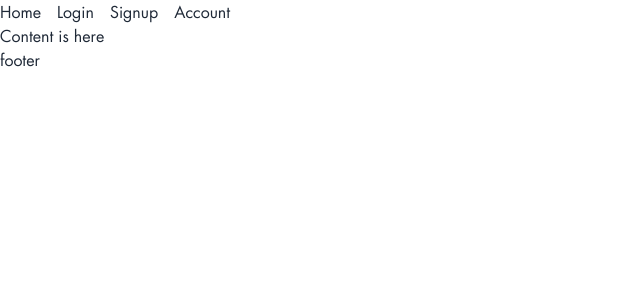
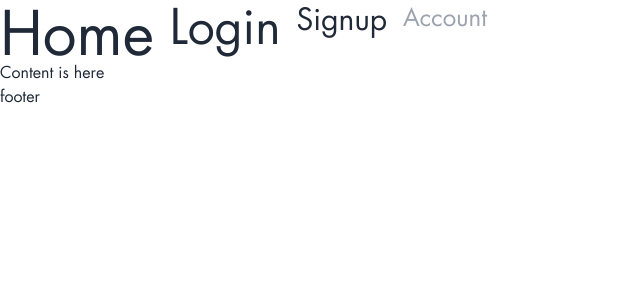
Before and after one commit to QuyenNguyen230698/Nhom6_BC71_BaiTap_E-Learning_Buoi48, a React (Vite) app: page / in a window 1280 px wide. Shown: the top 300 px of the page, without its empty margins (0-640 px from the left). Built offline with nearby package versions, Linux system fonts and the light colour scheme.

Commit message:
create class index.css

```diff
--- a/src/components/Header.jsx
+++ b/src/components/Header.jsx
@@ -3,11 +3,11 @@ import { NavLink } from 'react-router-dom';
 
 export default function Header() {
   return (
-    <div className='flex flex-row gap-4 w-full'>
-      <div><button><NavLink to="/">Home</NavLink></button></div>
-      <div><button><NavLink to="/login">Login</NavLink></button></div>
-      <div><button><NavLink to="/signup">Signup</NavLink></button></div>
-      <div><button><NavLink to="/account">Account</NavLink></button></div>
-    </div>
+    <header className='flex flex-row gap-4 w-full'>
+      <div className='textBanner'><button><NavLink to="/">Home</NavLink></button></div>
+      <div className='textSubBanner'><button><NavLink to="/login">Login</NavLink></button></div>
+      <div className='textTitle'><button><NavLink to="/signup">Signup</NavLink></button></div>
+      <div className='textSubTitle'><button><NavLink to="/account">Account</NavLink></button></div>
+    </header>
   )
 }
--- a/src/index.css
+++ b/src/index.css
@@ -2,6 +2,12 @@
 @tailwind components;
 @tailwind utilities;
 
+* {
+  scrollbar-width: thin; /* Sử dụng từ khóa thin để làm thanh cuộn mỏng hơn */
+}
+:root {
+  --vh: 100%;
+}
 @font-face {
   font-family: 'SFUFutura';
   src: url('./public/font/SFUFuturaBook.ttf') format('truetype');
@@ -10,3 +16,18 @@
 body {
     font-family: 'SFUFutura', sans-serif;
   }
+
+.textBanner { @apply text-4xl md:text-5xl lg:text-6xl; }
+.textSubBanner { @apply text-3xl md:text-4xl lg:text-5xl; }
+.textTitle { @apply text-lg md:text-xl lg:text-3xl; }
+.textSubTitle { @apply text-lg md:text-xl lg:text-2xl text-gray-400; }
+.textCardTitle { @apply text-lg lg:text-xl; }
+.textCardItemTitle { @apply text-lg lg:text-xl; }
+.textCollectionItemTitle { @apply font-medium text-xl lg:text-2xl; }
+.textCollectionItemDescription { @apply text-base text-gray-500; }
+.textCardItemSubTitle { @apply text-sm lg:text-base text-gray-400; }
+.textTitleImage { @apply text-base md:text-lg lg:text-xl; }
+
+.bg-black-gray {
+  @apply bg-[#222222];
+}
```
